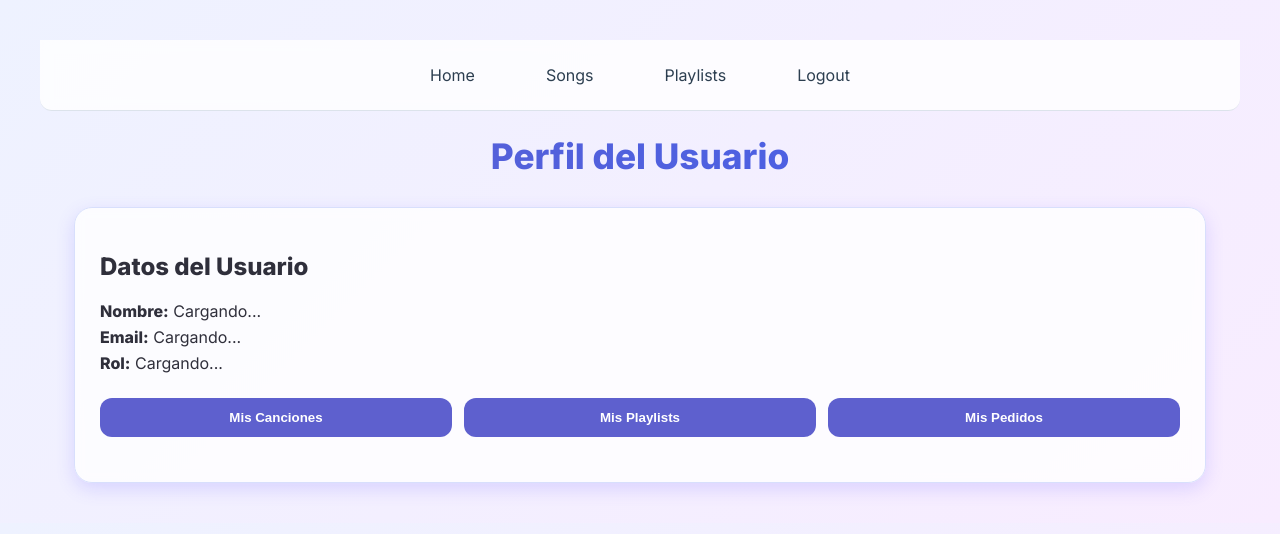
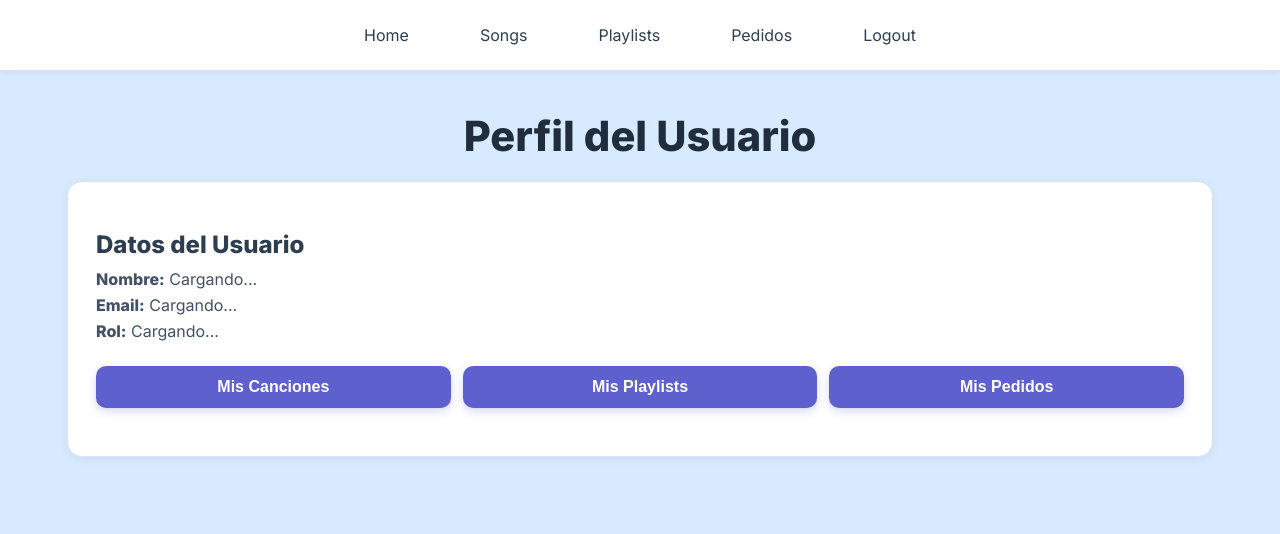
Before and after one commit to Chigwi/frontendPolisongs, a website: page public/usuario.html in a window 1280 px wide. Drawn offline with Linux system fonts and the light colour scheme.

Commit message:
css usuario

```diff
--- a/public/usuario.html
+++ b/public/usuario.html
@@ -3,7 +3,7 @@
 <head>
     <meta charset="UTF-8">
     <meta name="viewport" content="width=device-width, initial-scale=1.0">
-    <title>Perfil del Usuario</title>
+    <title>Perfil del Usuario - PoliSongStock</title>
 
     <!-- Tipografía -->
     <link href="https://fonts.googleapis.com/css2?family=Inter:wght@300;400;600;800&display=swap" rel="stylesheet">
@@ -11,16 +11,15 @@
     <style>
         body {
             margin: 0;
-            padding: 40px;
             font-family: "Inter", sans-serif;
-            background: linear-gradient(135deg, #eef2ff, #f8ecff);
-            color: #2f2f3b;
+            background: #d7eaff; /* Fondo corporativo suave */
+            color: #2c3e50;
+            padding-bottom: 40px;
         }
 
-        /* NAV */
+        /* NAV CORPORATIVO */
         nav {
-            background: #ffffffcc;
-            backdrop-filter: blur(6px);
+            background: #ffffff;
             border-bottom: 1px solid #dce3eb;
             padding: 15px;
             display: flex;
@@ -29,7 +28,7 @@
             position: sticky;
             top: 0;
             z-index: 10;
-            border-radius: 0 0 12px 12px;
+            box-shadow: 0 2px 6px rgba(0,0,0,0.05);
         }
 
         nav a {
@@ -37,97 +36,109 @@
             text-decoration: none;
             font-weight: 500;
             padding: 10px 18px;
-            border-radius: 8px;
+            border-radius: 6px;
             transition: 0.25s;
         }
 
         nav a:hover {
-            background: #e7ecff;
-            color: #1f1f24;
+            background: #e9eef5;
+            color: #1a2a33;
         }
 
-        /* Título */
+        /* TÍTULO */
         h1 {
             text-align: center;
-            font-size: 2.2em;
+            font-size: 2.6rem;
+            margin: 40px 0 20px;
             font-weight: 800;
-            background: linear-gradient(90deg, #5e60ce, #4361ee);
-            -webkit-background-clip: text;
-            background-clip: text;
-            color: transparent;
-            margin-bottom: 30px;
+            color: #1f2d3d;
         }
 
-        /* Contenedor principal */
+        /* CONTENEDOR PRINCIPAL */
         .perfil-container {
-            width: 90%;
+            width: 85%;
             margin: auto;
-            background: #ffffffcc;
-            border-radius: 18px;
-            padding: 25px;
-            border: 1px solid #d8dffc;
-            backdrop-filter: blur(6px);
-            box-shadow: 0 6px 18px rgba(100, 83, 255, 0.18);
+            background: #ffffff;
+            border-radius: 15px;
+            padding: 28px;
+            border: 1px solid #dce3eb;
+            box-shadow: 0 2px 10px rgba(0,0,0,0.06);
         }
 
-        /* Sección de usuario */
-        .user-info {
-            font-size: 1em;
-            margin-bottom: 25px;
+        /* DATOS DEL USUARIO */
+        .user-info h2 {
+            margin-bottom: 10px;
+            font-weight: 700;
+            color: #2c3e50;
         }
 
         .user-info p {
             margin: 6px 0;
+            color: #445066;
+            font-size: 1rem;
         }
 
-        /* Botones de secciones */
+        /* BOTONES */
         .section-buttons {
             display: flex;
             gap: 12px;
-            margin-bottom: 20px;
+            margin: 25px 0 20px;
         }
 
         .section-buttons button {
             flex: 1;
             padding: 12px;
             border: none;
-            border-radius: 12px;
+            border-radius: 10px;
             font-weight: 600;
             cursor: pointer;
             background: #5e60ce;
             color: white;
             transition: 0.25s;
+            font-size: 1rem;
+            box-shadow: 0 3px 8px rgba(94,96,206,0.25);
         }
 
         .section-buttons button:hover {
-            background: #4648c9;
+            background: #4a4cc0;
         }
 
+        /* SECCIONES */
         .section {
             display: none;
-            margin-top: 20px;
+            margin-top: 25px;
         }
 
+        .section h2 {
+            font-size: 1.4rem;
+            color: #2c3e50;
+            margin-bottom: 12px;
+            font-weight: 700;
+        }
+
+        /* TABLAS */
         table {
             width: 100%;
             border-collapse: collapse;
-            margin-top: 15px;
+            margin-top: 12px;
         }
 
         th {
-            background: #eef0ff;
+            background: #eef3ff;
             padding: 12px;
             font-weight: 600;
             border-bottom: 2px solid #d6dbff;
+            color: #2c3e50;
         }
 
         td {
             padding: 12px;
-            border-bottom: 1px solid #e7e7f3;
+            border-bottom: 1px solid #e4e8f3;
+            color: #445066;
         }
 
         tr:hover {
-            background: #f7f8ff;
+            background: #f5f8ff;
         }
     </style>
 </head>
@@ -139,12 +150,13 @@
         <a href="home.html">Home</a>
         <a href="songs.html">Songs</a>
         <a href="catalogo.html">Playlists</a>
+        <a href="pedidos.html">Pedidos</a>
         <a href="login.html">Logout</a>
     </nav>
 
     <h1>Perfil del Usuario</h1>
 
-    <div id="perfil-container" class="perfil-container" >
+    <div id="perfil-container" class="perfil-container">
 
         <!-- DATOS DEL USUARIO -->
         <div class="user-info" id="user-info">
@@ -184,6 +196,5 @@
     <script src="script.js"></script>
 
 
-
 </body>
 </html>
```
